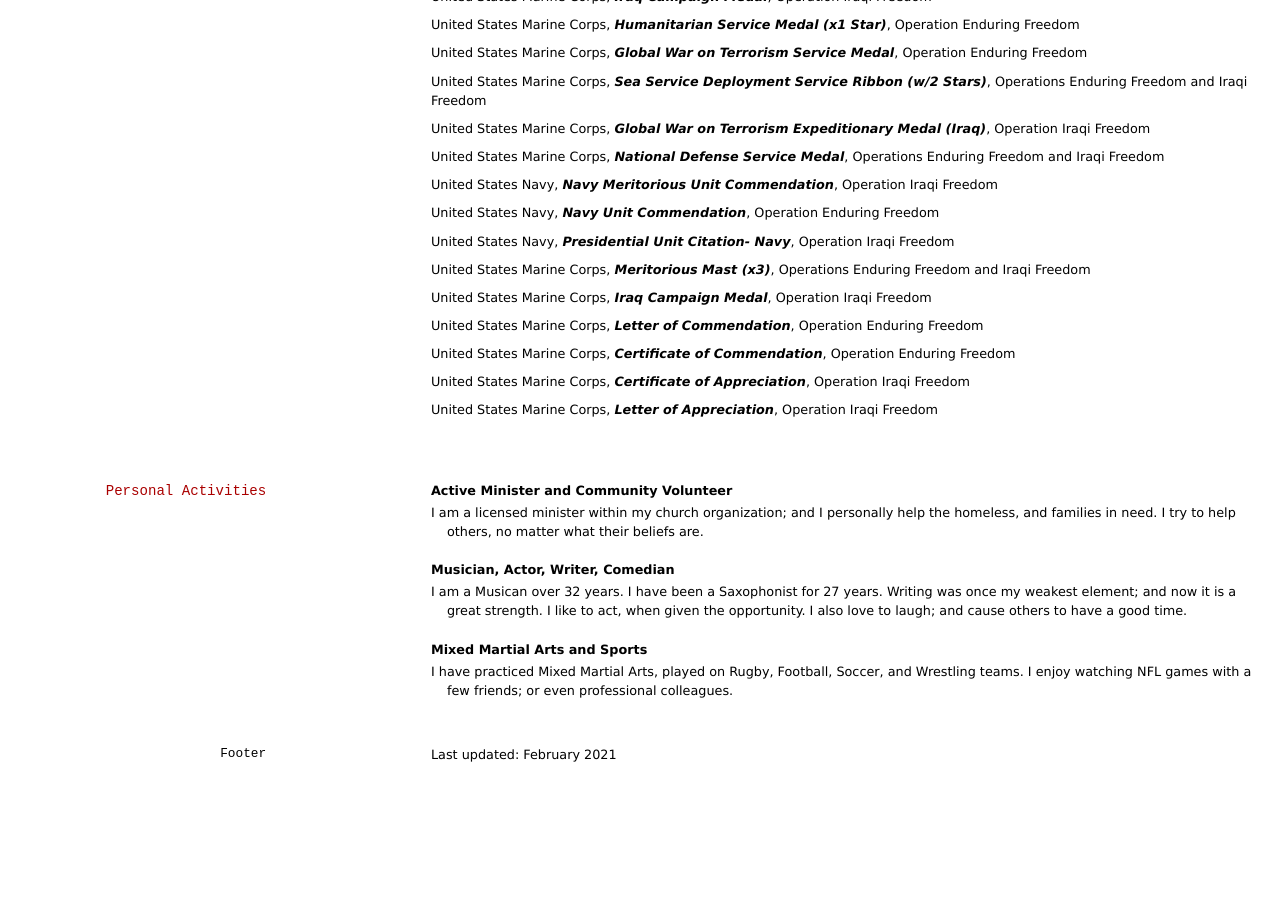
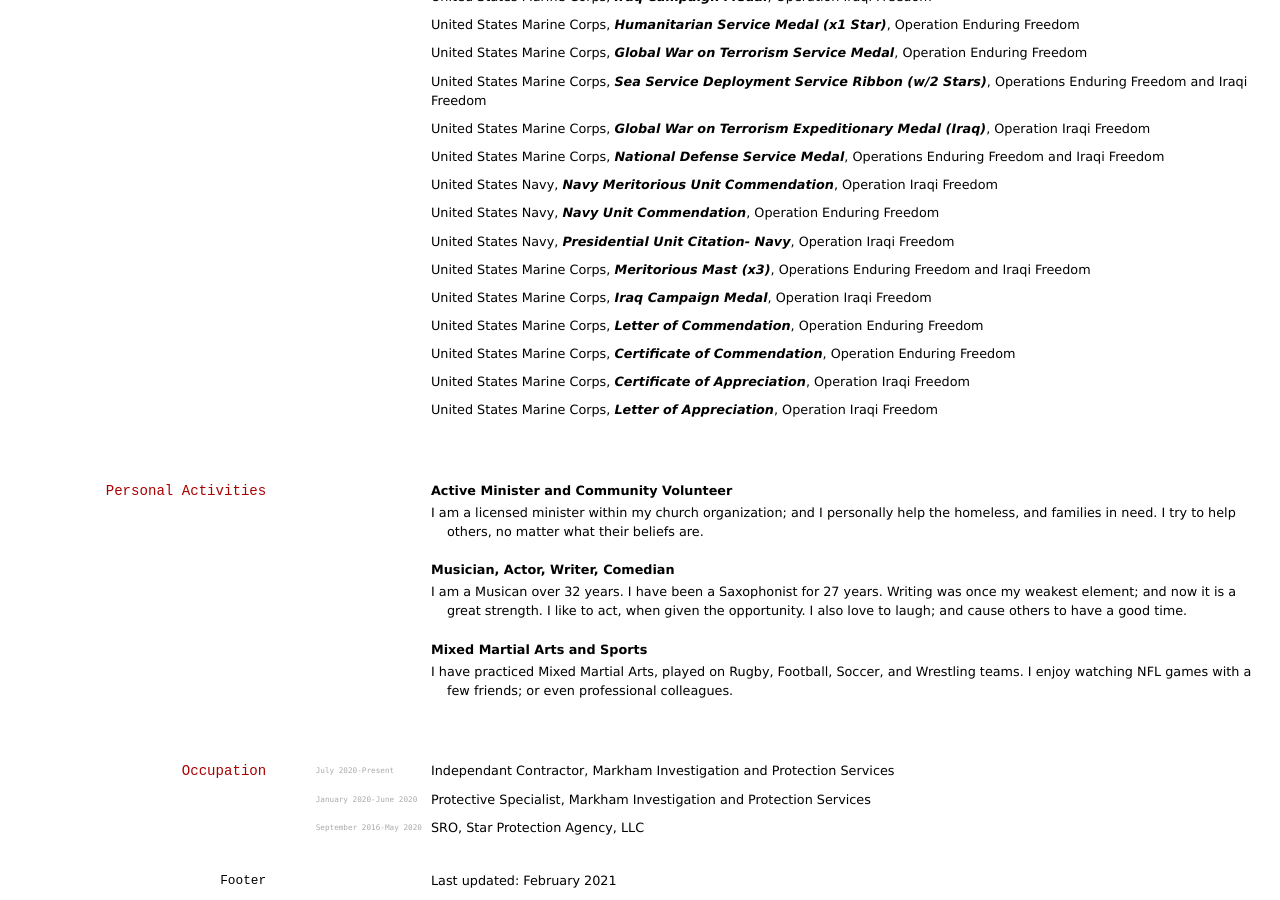
Before and after one commit to elipapa/markdown-cv, a Jekyll site: the page built from index.md, in a window 1280 px wide and 900 px high, scrolled down 1418 px. Built offline with Jekyll 4.4.1, drawn with Linux system fonts in a browser that asks for light colours; before the commit the page ends 2191 px from its top, so only the background shows below that.

Commit message:
Occupation Added

```diff
--- a/index.md
+++ b/index.md
@@ -107,6 +107,18 @@ __Mixed Martial Arts and Sports__
 - I have practiced Mixed Martial Arts, played on Rugby, Football, Soccer, and Wrestling teams.  I enjoy watching NFL games with a few friends; or even professional colleagues.
 
 
+## Occupation
+
+`July 2020-Present`
+Independant Contractor, Markham Investigation and Protection Services
+
+`January 2020-June 2020`
+Protective Specialist, Markham Investigation and Protection Services
+
+`September 2016-May 2020`
+SRO, Star Protection Agency, LLC
+
+
 ### Footer
 
 Last updated: February 2021
```
